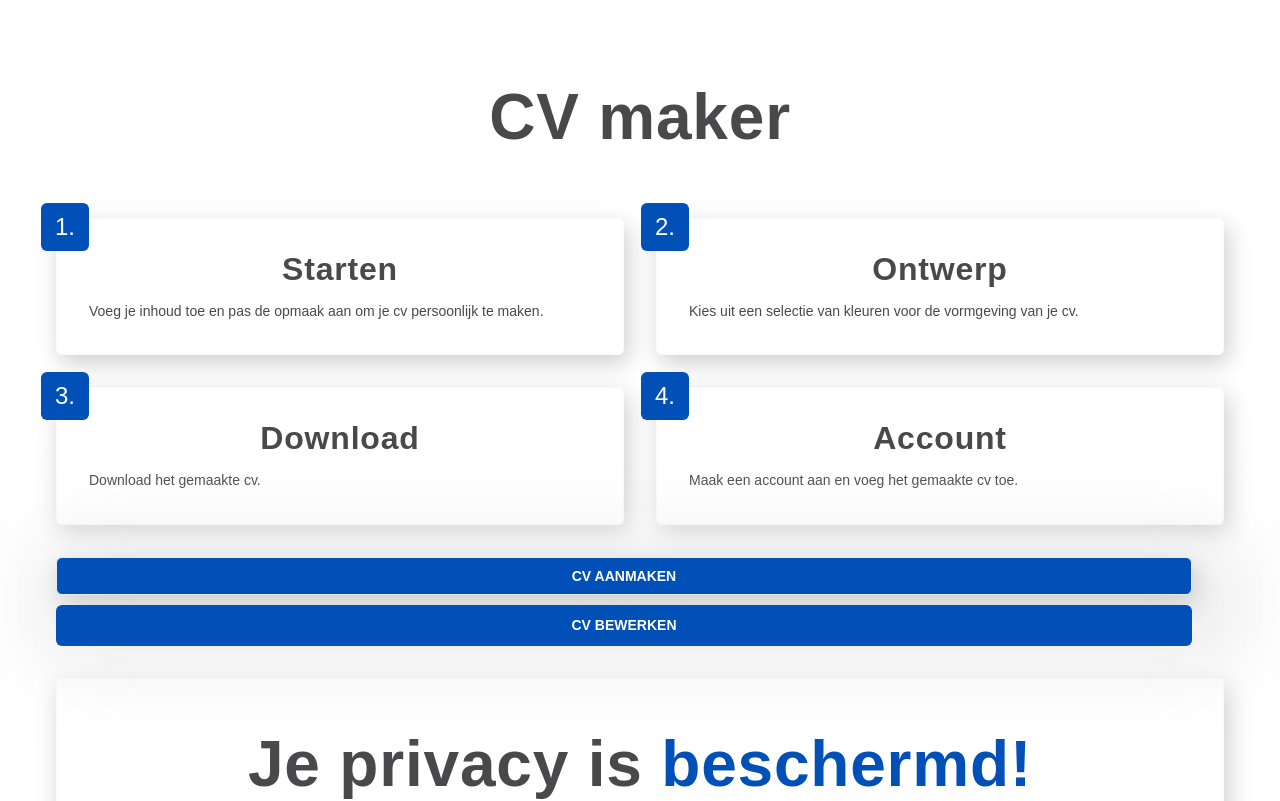
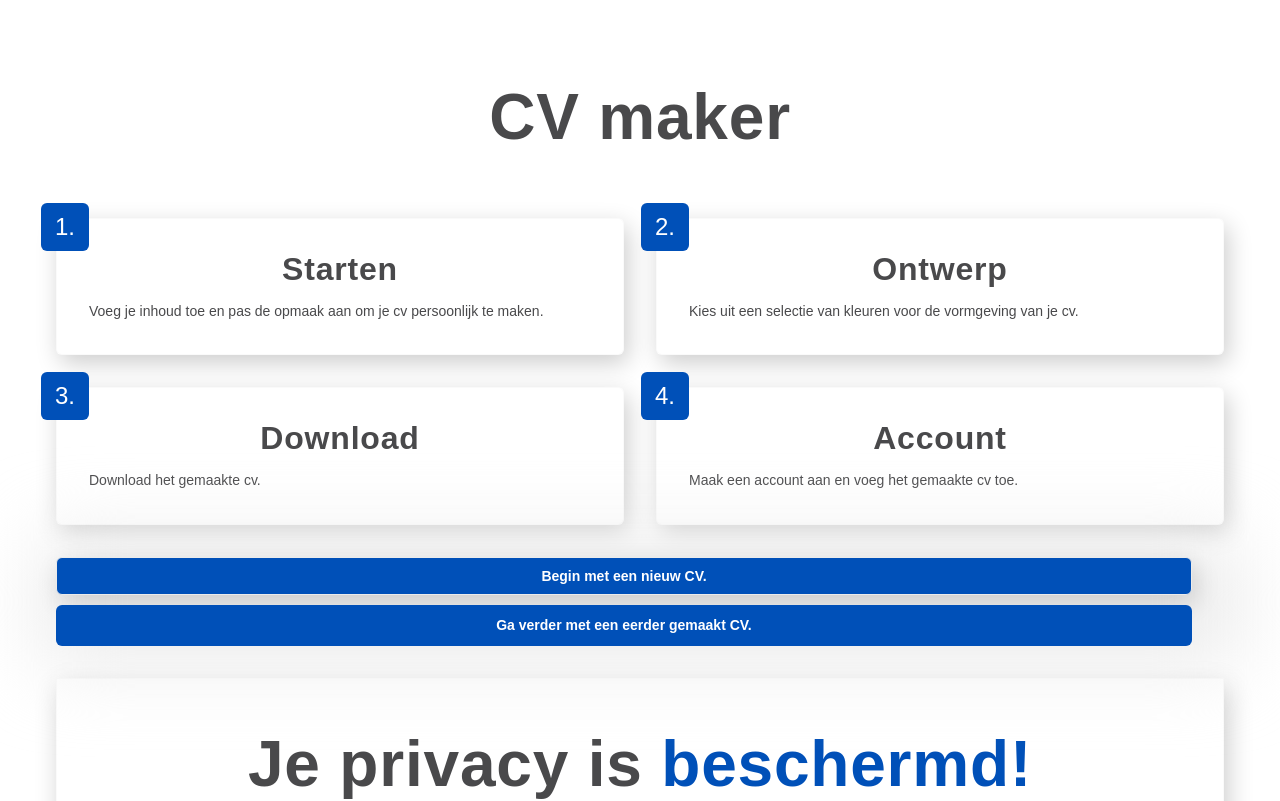
Before and after one commit to deBanenSite/CV-maker, a Next.js app: page / in a window 1280 px wide. Shown: the top 801 px of the page. Built offline with nearby package versions, Linux system fonts and the light colour scheme.

Commit message:
Start buttons change

```diff
--- a/pages/index.tsx
+++ b/pages/index.tsx
@@ -42,10 +42,10 @@ const Home: NextPage = () => {
       </section>
       <div className={styles.action}>
           <Link href="/app" legacyBehavior>
-            <a className="btn btn-link btn-primary btn-lg">CV AANMAKEN</a>
+            <a className="btn btn-link btn-primary btn-lg">Begin met een nieuw CV.</a>
           </Link>
           <Link href={{ pathname: '/app', query: { continue: true }}} legacyBehavior>
-            <a className="btn btn-link btn-secondary">CV BEWERKEN</a>
+            <a className="btn btn-link btn-secondary">Ga verder met een eerder gemaakt CV.</a>
           </Link>
         </div>
         <section className={styles.jumbotron}>
```
